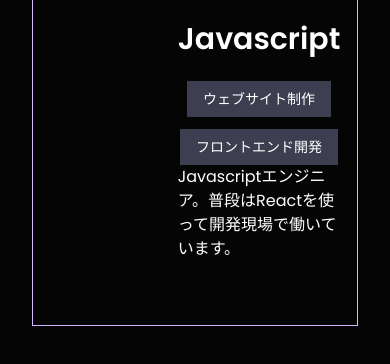
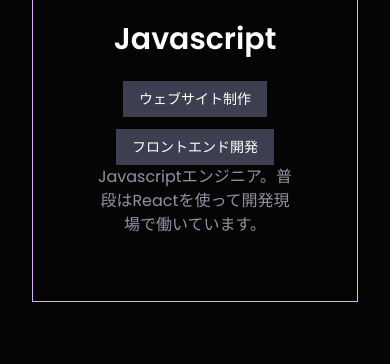
Before and after one commit to thiger7/site-with-tailwindcss, a website: page src/index.html in a window 390 px wide. Shown: the part 2764-3128 px from the top of the page. Drawn offline with Linux system fonts and the light colour scheme.

Commit message:
レスポンシブに対応できるように修正

```diff
--- a/src/index.html
+++ b/src/index.html
@@ -98,20 +98,20 @@
         私は以下のプログラミング言語を数年取り扱ってきました。
       </p>
       <div class="my-16 ">
-        <div class="w-full border border-purple-300 p-16 lg:px-32 lg:py-20 flex justify-center lg:justify-start flex-wrap space-x-32">
+        <div class="w-full border border-purple-300 p-16 lg:px-32 lg:py-20 flex justify-center lg:justify-start flex-wrap lg:space-x-32 hover:border-yellow-300 transition-all duration-300 cursor-pointer">
           <!-- 言語のロゴ -->
           <div class="mb-6 lg:mb-0 self-center">
             <i class="fa-brands fa-square-js text-9xl text-yellow-300"></i>
           </div>
 
           <!-- スキルの説明 -->
-          <div class>
+          <div class="text-center flex flex-wrap justify-center lg:text-left lg:block">
             <h3 class="text-3xl font-semibold">Javascript</h3>
             <div class="flex flex-wrap w-full justify-center gap-3 lg:w-auto lg:justify-start mt-6">
               <div class="badge">ウェブサイト制作</div>
               <div class="badge">フロントエンド開発</div>
             </div>
-            <p>
+            <p class="text-secondary">
               Javascriptエンジニア。普段はReactを使って開発現場で働いています。
             </p>
           </div>
```
Also changed, not shown: dist/output.css.
